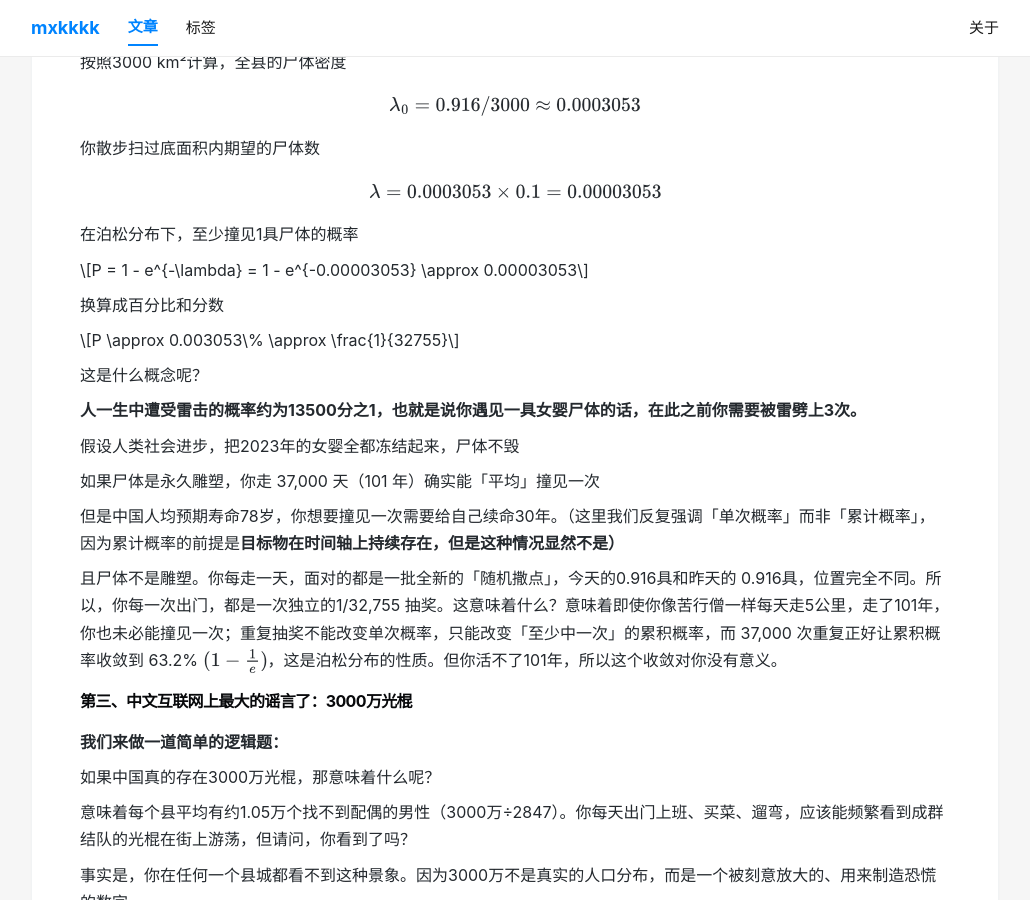
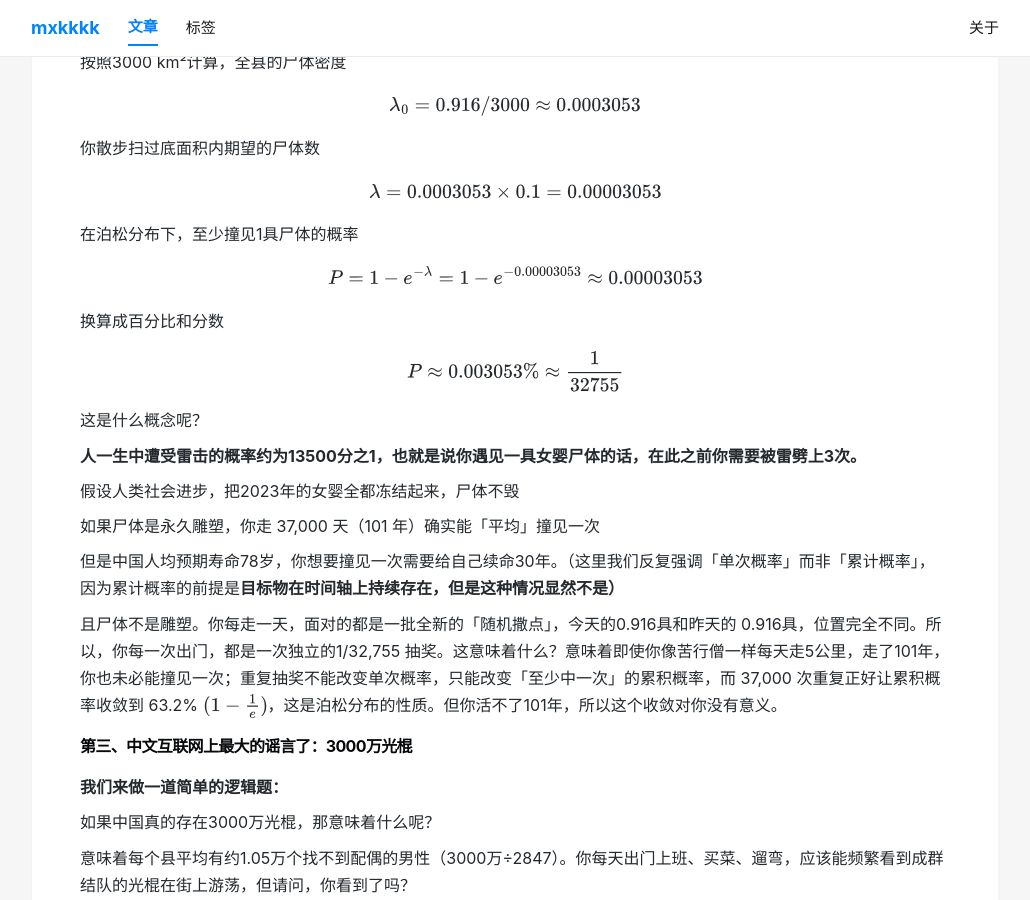
Before and after one commit to mxkfemkkk/mxkfemkkk.github.io, a Jekyll site: the page built from _posts/2026-8-12-sexratiobirth.md, in a window 1280 px wide and 900 px high, scrolled down 16904 px. Shown: the whole window, without its empty margins (125-1155 px from the left). Built offline with Jekyll 4.4.1, drawn with Linux system fonts in a browser that asks for light colours; comment, search, counter and statistics services are not loaded.

Commit message:
公式写错了

```diff
--- a/_posts/2026-8-12-sexratiobirth.md
+++ b/_posts/2026-8-12-sexratiobirth.md
@@ -367,13 +367,12 @@ $$
 在泊松分布下，至少撞见1具尸体的概率
 
 $$
-P = 1 - e^{-\lambda} = 1 - e^{-0.00003053} \approx 0.00003053\
+P = 1 - e^{-\lambda} = 1 - e^{-0.00003053} \approx 0.00003053
 $$
 
 换算成百分比和分数
 
-$$
-P \approx 0.003053\% \approx \frac{1}{32755}\
+$$P \approx 0.003053\% \approx \frac{1}{32755}
 $$
 
 这是什么概念呢？
```
